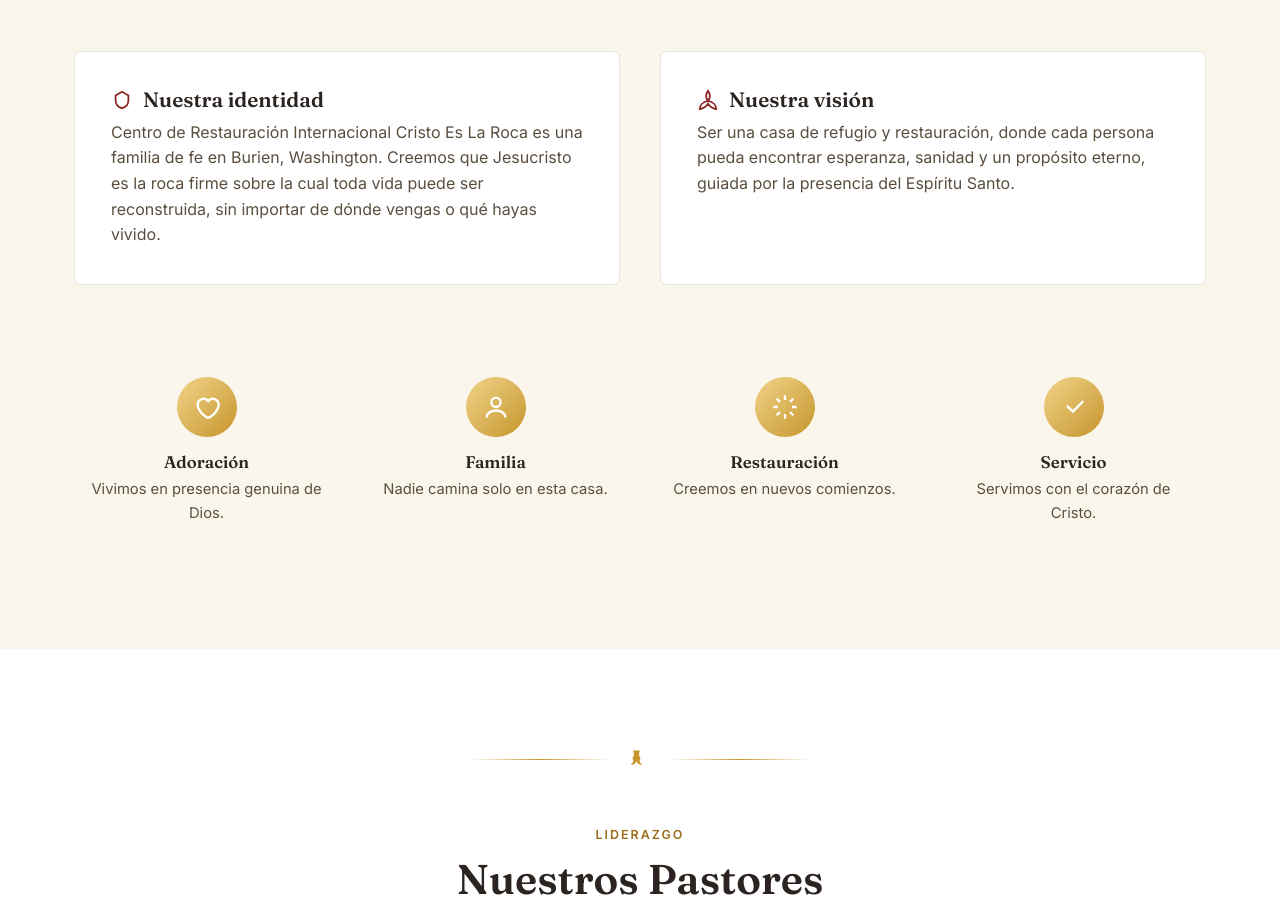
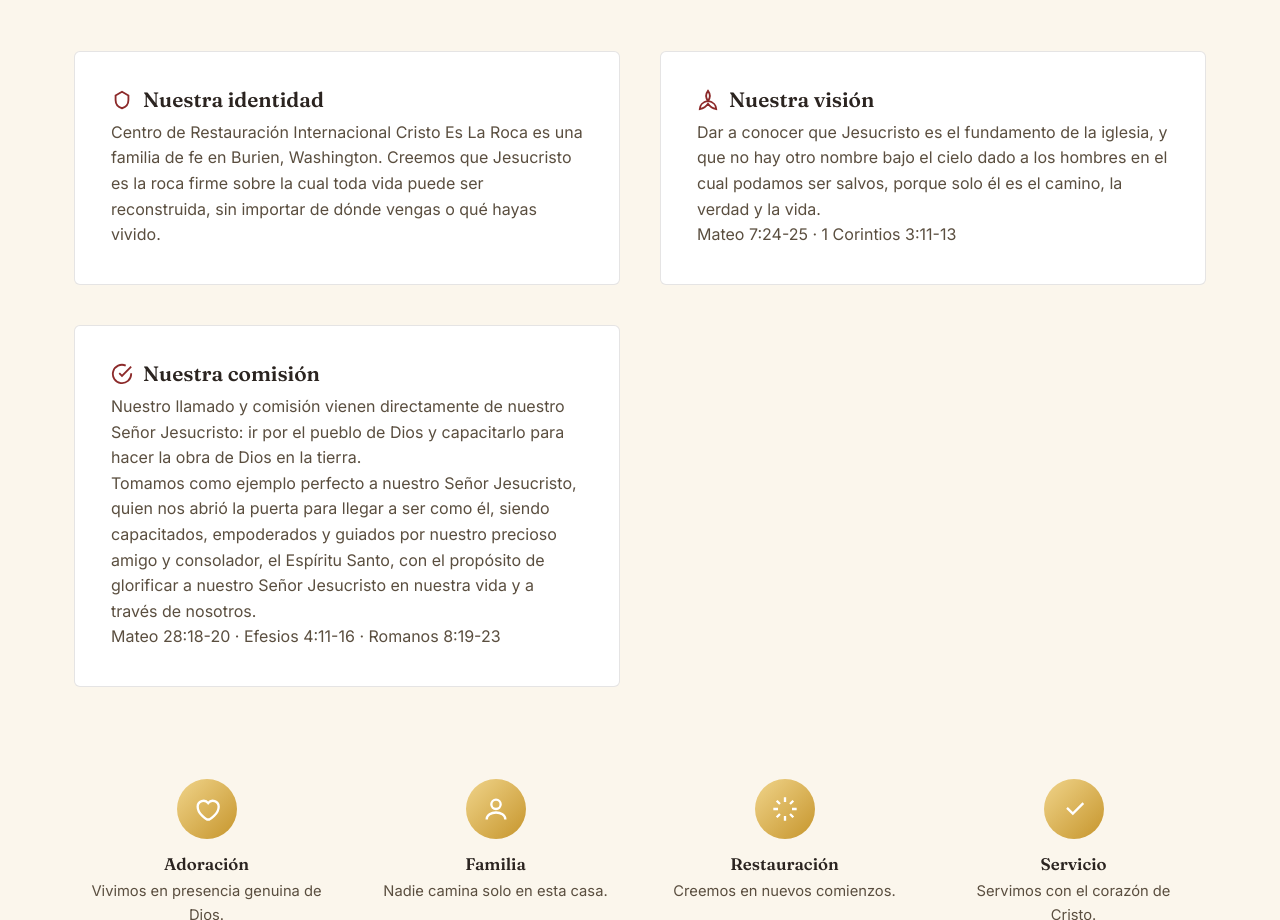
Before and after one commit to Narely333/CristoEsLaRoca, a plain HTML site: page index.html in a window 1280 px wide. Shown: the part 860-1780 px from the top of the page. Drawn offline with Linux system fonts and the light colour scheme.

Commit message:
Refactor about section with new content

```diff
--- a/index.html
+++ b/index.html
@@ -621,7 +621,17 @@
       <svg viewBox="0 0 24 24" fill="none" stroke="currentColor" stroke-width="2"><path d="M12 2c-3 4-3 7 0 11 3-4 3-7 0-11z"/><path d="M12 13c-6 1-9 5-9 9 4-1 7-3 9-6 2 3 5 5 9 6 0-4-3-8-9-9z"/></svg>
       Nuestra visión
     </h3>
-        <p>Ser una casa de refugio y restauración, donde cada persona pueda encontrar esperanza, sanidad y un propósito eterno, guiada por la presencia del Espíritu Santo.</p>
+    <p>Dar a conocer que Jesucristo es el fundamento de la iglesia, y que no hay otro nombre bajo el cielo dado a los hombres en el cual podamos ser salvos, porque solo él es el camino, la verdad y la vida.</p>
+    <p class="scripture-ref">Mateo 7:24-25 · 1 Corintios 3:11-13</p>
+  </div>
+  <div class="about-card about-card-wide">
+    <h3>
+      <svg viewBox="0 0 24 24" fill="none" stroke="currentColor" stroke-width="2"><path d="M22 11.08V12a10 10 0 1 1-5.93-9.14"/><polyline points="22 4 12 14.01 9 11.01"/></svg>
+      Nuestra comisión
+    </h3>
+    <p>Nuestro llamado y comisión vienen directamente de nuestro Señor Jesucristo: ir por el pueblo de Dios y capacitarlo para hacer la obra de Dios en la tierra.</p>
+    <p>Tomamos como ejemplo perfecto a nuestro Señor Jesucristo, quien nos abrió la puerta para llegar a ser como él, siendo capacitados, empoderados y guiados por nuestro precioso amigo y consolador, el Espíritu Santo, con el propósito de glorificar a nuestro Señor Jesucristo en nuestra vida y a través de nosotros.</p>
+    <p class="scripture-ref">Mateo 28:18-20 · Efesios 4:11-16 · Romanos 8:19-23</p>
   </div>
 </div>
 
```
Lines whose indentation alone changed are shown as unchanged.
